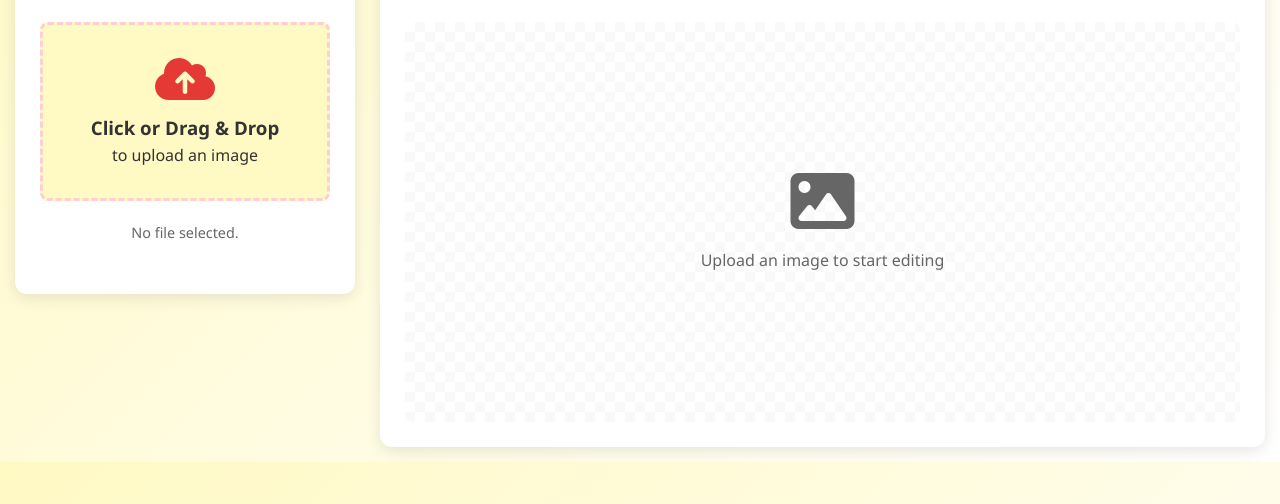
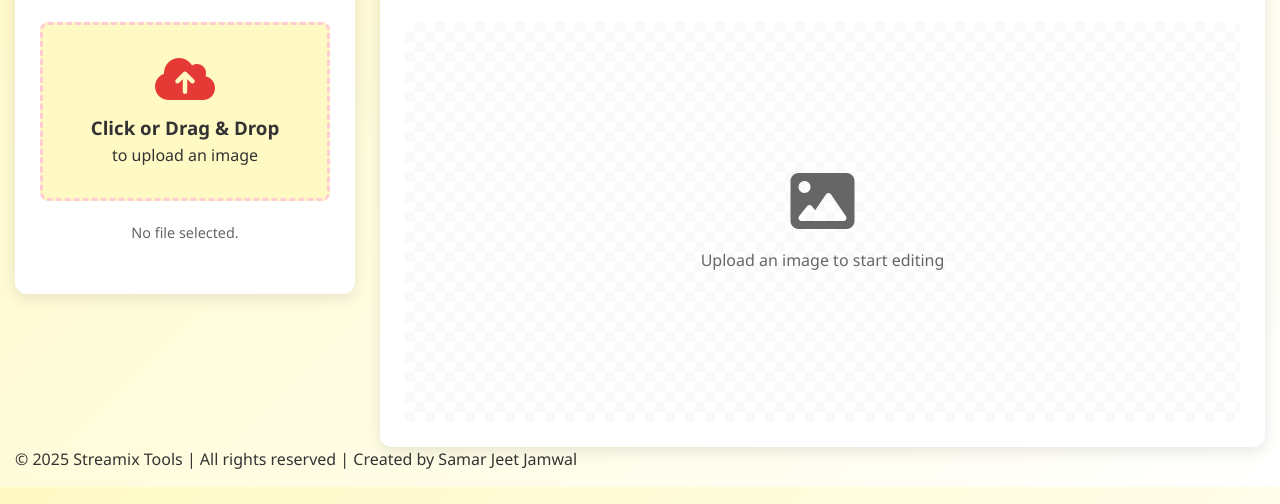
Before and after one commit to samar3322/Free-Online-Tools, a plain HTML site: page image-enhancer.html in a window 1280 px wide. Shown: the part 296-800 px from the top of the page. Drawn offline with Linux system fonts and the light colour scheme.

Commit message:
Update image-enhancer.html

```diff
--- a/image-enhancer.html
+++ b/image-enhancer.html
@@ -573,5 +573,8 @@
             });
         });
     </script>
+    <footer>
+      <p>© 2025 Streamix Tools | All rights reserved | Created by Samar Jeet Jamwal</p>
+       </footer>
 </body>
 </html>
```
